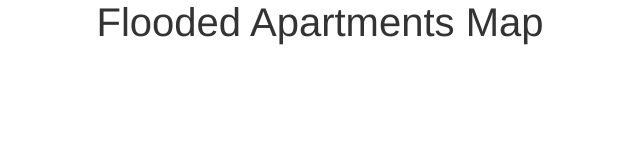
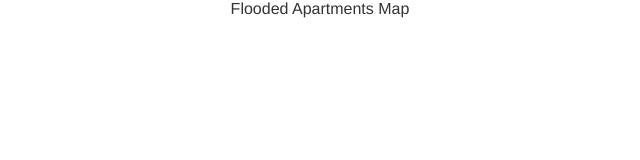
Before and after one commit to cellistalentpath/flood_map, a website: page index.html in a window 1280 px wide. Shown: the whole page, without its empty margins (320-960 px from the left). Drawn offline with nearby package versions, Linux system fonts and the light colour scheme; some packages are replaced by stand-ins of ours.

Commit message:
fixing margins

```diff
--- a/style.css
+++ b/style.css
@@ -1,6 +1,7 @@
 body {
   background-color: rgb(190, 190, 190);
-  margin: 0;
+  display: flex;
+  flex-direction: column;
 }
 
 #heading {
@@ -9,14 +10,14 @@ body {
 }
 
 #title {
-  font-size: 5vh;
+  font-size: 2vh;
   text-align: center;
   margin: 0;
 }
 
 #map {
   width: 100%;
-  height: calc(94.5vh);
+  height: calc(97.8vh);
   position: fixed;
   padding: 0;
   margin: 0 auto;
```
